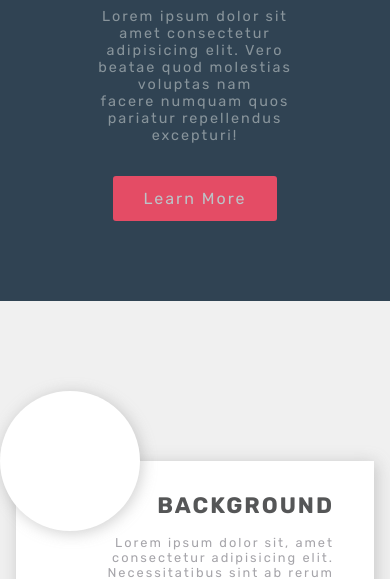
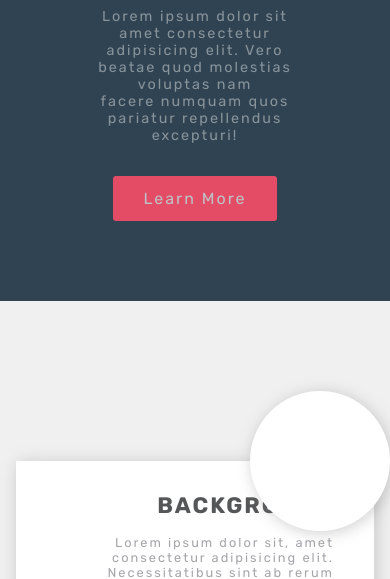
Before and after one commit to ozo-vehe/Zuri-Responsive-Design, a plain HTML site: page index.html in a window 390 px wide. Shown: the part 279-858 px from the top of the page. Drawn offline with Linux system fonts and the light colour scheme.

Commit message:
Update styles.css

```diff
--- a/styles.css
+++ b/styles.css
@@ -423,7 +423,8 @@ div.footer h6 {
         position: absolute;
         top: calc(50%-10rem);
         transform: translateY(-50%);
-        left: 0px;
+        left: initial;
+        right: 0px;
     }
 
     div.snapshot-box-content {
```
